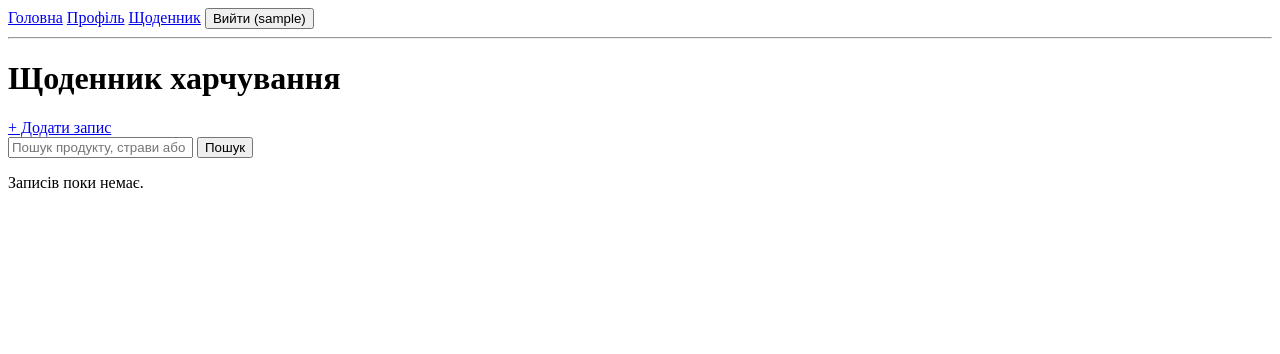
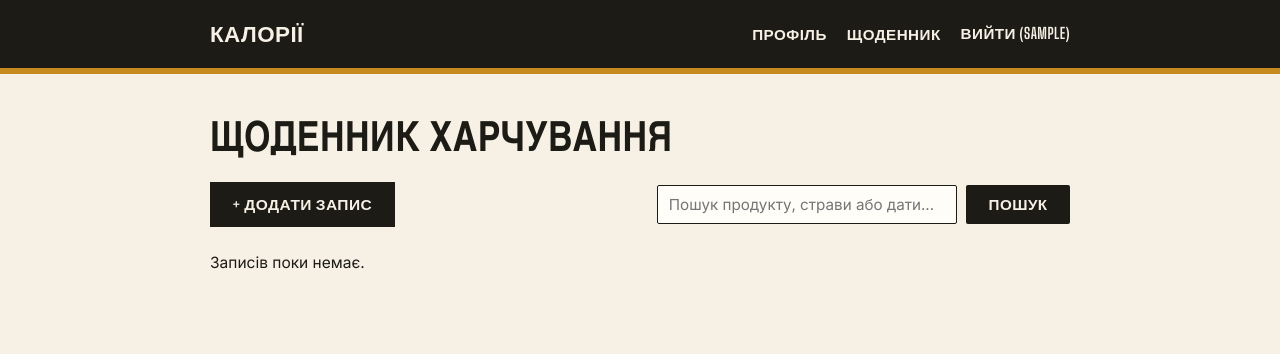
Before and after one commit to Makarrco/DjangoCoop, a Django app: page /diary/ in a window 1280 px wide. Shown: the top 354 px of the page. Run offline with Django 5.2, Linux system fonts and the light colour scheme; the visitor is signed in with stand-in values (Sample User, id 1); data that the repository does not hold is empty.

Commit message:
Search Fixed/ Design Done

```diff
--- a/blog/static/css/style.css
+++ b/blog/static/css/style.css
@@ -0,0 +1,402 @@
+/* =========================================================
+   Calorie Tracker — design system
+   Concept: nutrition-facts label aesthetic — thick black rules,
+   condensed bold numerals, dense information hierarchy, just
+   like the panel printed on a food package.
+   Palette: warm oat paper + near-black ink + spice accents.
+   Type: Big Shoulders Display (numerals/headings) / Inter (body)
+         / IBM Plex Mono (calorie figures, tabular data).
+   ========================================================= */
+
+@import url('https://fonts.googleapis.com/css2?family=Big+Shoulders+Display:wght@600;700;800&family=Inter:wght@400;500;600&family=IBM+Plex+Mono:wght@500;600&display=swap');
+
+:root {
+  --ink: #1c1b16;
+  --paper: #f6f1e4;
+  --paper-alt: #efe8d6;
+  --white: #fffdf8;
+
+  --mustard: #c68a1f;
+  --mustard-dark: #96690f;
+  --tomato: #b8432e;
+  --tomato-bg: #f3e0da;
+  --sage: #5c7a52;
+  --sage-bg: #e3e9db;
+
+  --line: #1c1b16;
+  --line-soft: #c9c0a8;
+
+  --radius: 2px;
+}
+
+* { box-sizing: border-box; }
+
+html { scroll-behavior: smooth; }
+
+@media (prefers-reduced-motion: reduce) {
+  html { scroll-behavior: auto; }
+  *, *::before, *::after { animation-duration: 0.01ms !important; transition-duration: 0.01ms !important; }
+}
+
+body {
+  margin: 0;
+  background: var(--paper);
+  color: var(--ink);
+  font-family: 'Inter', -apple-system, BlinkMacSystemFont, sans-serif;
+  font-size: 15.5px;
+  line-height: 1.6;
+  -webkit-font-smoothing: antialiased;
+}
+
+h1, h2, h3, .display {
+  font-family: 'Big Shoulders Display', 'Arial Narrow', sans-serif;
+  font-weight: 800;
+  text-transform: uppercase;
+  letter-spacing: 0.01em;
+  color: var(--ink);
+  margin: 0 0 0.3em;
+  line-height: 1.05;
+}
+
+h1 { font-size: 2.6rem; }
+h2 { font-size: 1.7rem; border-bottom: 3px solid var(--line); padding-bottom: 0.2em; }
+h3 { font-size: 1.2rem; }
+
+a {
+  color: var(--mustard-dark);
+  text-decoration: none;
+  border-bottom: 1px solid currentColor;
+}
+a:hover { color: var(--tomato); }
+
+p { max-width: 62ch; }
+
+/* --- Layout shell --- */
+
+.site-header {
+  background: var(--ink);
+  color: var(--paper);
+  border-bottom: 6px solid var(--mustard);
+}
+
+.site-nav {
+  max-width: 900px;
+  margin: 0 auto;
+  padding: 1rem 1.25rem;
+  display: flex;
+  align-items: center;
+  justify-content: space-between;
+  gap: 1rem;
+  flex-wrap: wrap;
+}
+
+.site-nav a {
+  color: var(--paper);
+  border-bottom: none;
+  font-family: 'Big Shoulders Display', sans-serif;
+  font-weight: 700;
+  text-transform: uppercase;
+  letter-spacing: 0.03em;
+  font-size: 0.95rem;
+}
+.site-nav a:hover { color: var(--mustard); }
+
+.site-nav .brand {
+  font-family: 'Big Shoulders Display', sans-serif;
+  font-weight: 800;
+  font-size: 1.4rem;
+  text-transform: uppercase;
+  letter-spacing: 0.02em;
+  color: var(--paper);
+  border-bottom: none;
+}
+
+.site-nav__links { display: flex; gap: 1.25rem; align-items: center; flex-wrap: wrap; }
+
+.site-nav button {
+  background: none;
+  border: none;
+  color: var(--paper);
+  font-family: 'Big Shoulders Display', sans-serif;
+  font-weight: 700;
+  text-transform: uppercase;
+  letter-spacing: 0.03em;
+  font-size: 0.95rem;
+  cursor: pointer;
+  padding: 0;
+}
+.site-nav button:hover { color: var(--mustard); }
+
+main {
+  max-width: 900px;
+  margin: 0 auto;
+  padding: 2.5rem 1.25rem 4rem;
+}
+
+/* --- Signature component: nutrition-facts panel --- */
+
+.facts-panel {
+  background: var(--white);
+  border: 2px solid var(--line);
+  border-top: 10px solid var(--line);
+  padding: 1.25rem 1.5rem 1.5rem;
+  max-width: 420px;
+  margin: 1.5rem 0;
+}
+
+.facts-panel__title {
+  font-family: 'Big Shoulders Display', sans-serif;
+  font-weight: 800;
+  font-size: 2rem;
+  text-transform: uppercase;
+  border-bottom: 8px solid var(--line);
+  padding-bottom: 0.35rem;
+  margin-bottom: 0.5rem;
+}
+
+.facts-panel__row {
+  display: flex;
+  justify-content: space-between;
+  align-items: baseline;
+  border-bottom: 1px solid var(--line-soft);
+  padding: 0.45rem 0;
+  font-size: 0.95rem;
+}
+.facts-panel__row:last-child { border-bottom: none; }
+
+.facts-panel__row strong {
+  font-family: 'Big Shoulders Display', sans-serif;
+  font-weight: 700;
+  text-transform: uppercase;
+  letter-spacing: 0.01em;
+}
+
+.facts-panel__value {
+  font-family: 'IBM Plex Mono', monospace;
+  font-weight: 600;
+  font-variant-numeric: tabular-nums;
+}
+
+.facts-panel__big {
+  font-family: 'Big Shoulders Display', sans-serif;
+  font-weight: 800;
+  font-size: 3.2rem;
+  line-height: 1;
+  font-variant-numeric: tabular-nums;
+}
+
+.facts-panel__thick-rule {
+  border: none;
+  border-top: 8px solid var(--line);
+  margin: 0.6rem 0;
+}
+.facts-panel__thin-rule {
+  border: none;
+  border-top: 1px solid var(--line-soft);
+  margin: 0.5rem 0;
+}
+
+/* ===== Diary toolbar ===== */
+
+.diary-toolbar{
+    display:flex;
+    justify-content:space-between;
+    align-items:center;
+    gap:1rem;
+    margin:1.5rem 0;
+    flex-wrap:wrap;
+}
+
+.add-entry-btn{
+    display:inline-flex;
+    align-items:center;
+    justify-content:center;
+    background:var(--ink);
+    color:var(--paper);
+    padding:.65rem 1.4rem;
+    font-family:'Big Shoulders Display', sans-serif;
+    font-weight:700;
+    text-transform:uppercase;
+    letter-spacing:.03em;
+    border:none;
+    text-decoration:none;
+}
+
+.add-entry-btn:hover{
+    background:var(--mustard-dark);
+    color:var(--paper);
+}
+
+.search-form{
+    display:flex;
+    flex-direction:row;
+    align-items:center;
+    gap:.6rem;
+    margin:0;
+    max-width:none;
+}
+
+.search-form input{
+    width:300px;
+    margin:0;
+}
+
+.search-form button{
+    white-space:nowrap;
+}
+
+@media (max-width:640px){
+
+    .diary-toolbar{
+        flex-direction:column;
+        align-items:stretch;
+    }
+
+    .search-form{
+        width:100%;
+    }
+
+    .search-form input{
+        width:100%;
+    }
+}
+
+/* --- Progress bar (daily value style) --- */
+
+.progress-track {
+  background: var(--paper-alt);
+  border: 1px solid var(--line);
+  height: 22px;
+  position: relative;
+  margin: 0.4rem 0 0.2rem;
+}
+.progress-fill {
+  background: var(--sage);
+  height: 100%;
+  transition: width 0.3s ease;
+}
+.progress-fill.is-over { background: var(--tomato); }
+.progress-label {
+  font-family: 'IBM Plex Mono', monospace;
+  font-size: 0.85rem;
+  font-weight: 600;
+}
+
+/* --- Cards / lists --- */
+
+.card {
+  background: var(--white);
+  border: 1px solid var(--line-soft);
+  border-left: 6px solid var(--mustard);
+  padding: 1rem 1.25rem;
+  margin-bottom: 0.75rem;
+}
+
+table {
+  width: 100%;
+  border-collapse: collapse;
+  margin: 1.25rem 0;
+  background: var(--white);
+}
+th, td {
+  text-align: left;
+  padding: 0.6rem 0.75rem;
+  border-bottom: 1px solid var(--line-soft);
+  font-size: 0.92rem;
+}
+th {
+  font-family: 'Big Shoulders Display', sans-serif;
+  font-weight: 700;
+  text-transform: uppercase;
+  letter-spacing: 0.02em;
+  border-bottom: 3px solid var(--line);
+  font-size: 0.85rem;
+}
+td:has(+ td) { font-family: 'IBM Plex Mono', monospace; }
+
+/* --- Forms --- */
+
+form { max-width: 480px; }
+
+form p { margin: 0 0 1rem; }
+
+label {
+  display: block;
+  font-family: 'Big Shoulders Display', sans-serif;
+  font-weight: 700;
+  text-transform: uppercase;
+  font-size: 0.85rem;
+  letter-spacing: 0.02em;
+  margin-bottom: 0.3rem;
+}
+
+input, select, textarea {
+  width: 100%;
+  padding: 0.55rem 0.7rem;
+  border: 1px solid var(--line);
+  background: var(--white);
+  font-family: 'Inter', sans-serif;
+  font-size: 0.95rem;
+  border-radius: var(--radius);
+}
+input:focus, select:focus, textarea:focus {
+  outline: 3px solid var(--mustard);
+  outline-offset: 1px;
+}
+
+button, input[type="submit"] {
+  background: var(--ink);
+  color: var(--paper);
+  border: none;
+  padding: 0.65rem 1.4rem;
+  font-family: 'Big Shoulders Display', sans-serif;
+  font-weight: 700;
+  text-transform: uppercase;
+  letter-spacing: 0.03em;
+  font-size: 0.95rem;
+  cursor: pointer;
+  border-radius: var(--radius);
+}
+button:hover, input[type="submit"]:hover { background: var(--mustard-dark); }
+button:focus-visible, input[type="submit"]:focus-visible {
+  outline: 3px solid var(--mustard);
+  outline-offset: 2px;
+}
+
+/* --- Alerts / warnings --- */
+
+.alert {
+  border: 1px solid var(--line);
+  border-left: 6px solid var(--tomato);
+  background: var(--tomato-bg);
+  padding: 0.75rem 1rem;
+  font-size: 0.9rem;
+  margin: 1rem 0;
+}
+.alert--safe {
+  border-left-color: var(--sage);
+  background: var(--sage-bg);
+}
+
+ul.messages {
+  list-style: none;
+  padding: 0;
+  margin: 0 0 1.5rem;
+}
+ul.messages li {
+  border: 1px solid var(--line);
+  border-left: 6px solid var(--mustard);
+  background: var(--white);
+  padding: 0.6rem 0.9rem;
+  margin-bottom: 0.5rem;
+  font-size: 0.9rem;
+}
+
+/* --- Responsive --- */
+
+@media (max-width: 640px) {
+  h1 { font-size: 2rem; }
+  .facts-panel { max-width: 100%; }
+  .site-nav { padding: 0.85rem 1rem; }
+  main { padding: 1.75rem 1rem 3rem; }
+}
--- a/blog/templates/base.html
+++ b/blog/templates/base.html
@@ -1,12 +1,17 @@
+{% load static %}
 <!DOCTYPE html>
 <html lang="uk">
 <head>
     <meta charset="UTF-8">
+    <meta name="viewport" content="width=device-width, initial-scale=1">
     <title>{% block title %}Підрахунок калорій{% endblock %}</title>
+    <link rel="stylesheet" href="{% static 'css/style.css' %}">
 </head>
 <body>
-    <nav>
-        <a href="{% url 'home' %}">Головна</a>
+    <header class="site-header">
+        <nav class="site-nav">
+            <a href="{% url 'home' %}" class="brand">Калорії</a>
+            <div class="site-nav__links">
                 {% if user.is_authenticated %}
                     <a href="{% url 'profile' %}">Профіль</a>
                     <a href="{% url 'diary' %}">Щоденник</a>
@@ -18,19 +23,19 @@
                     <a href="{% url 'login' %}">Увійти</a>
                     <a href="{% url 'register' %}">Реєстрація</a>
                 {% endif %}
+            </div>
         </nav>
+    </header>
 
-    <hr>
-
+    <main>
         {% if messages %}
-        <ul>
+            <ul class="messages">
             {% for message in messages %}
                 <li>{{ message }}</li>
             {% endfor %}
             </ul>
         {% endif %}
 
-    <main>
         {% block content %}{% endblock %}
     </main>
 </body>
--- a/blog/templates/diary/diary.html
+++ b/blog/templates/diary/diary.html
@@ -4,11 +4,12 @@
 {% block content %}
 <h1>Щоденник харчування</h1>
 
+<div class="diary-toolbar">
+    <a href="{% url 'diary_add' %}" class="add-entry-btn">
+        + Додати запис
+    </a>
 
-
-<div class="search-bar">
-    <a href="{% url 'diary_add' %}">+ Додати запис</a>
-    <form method="GET">
+    <form method="GET" class="search-form">
         <input
             type="text"
             name="q"
@@ -19,14 +20,10 @@
     </form>
 </div>
 
-{% if norm.calories %}
-    <p>Денна норма: <strong>{{ norm.calories }} ккал</strong></p>
-{% endif %}
-
 {% if not entries %}
     <p>Записів поки немає.</p>
 {% else %}
-    <table border="1" cellpadding="6">
+    <table>
         <thead>
             <tr>
                 <th>Дата</th>
@@ -43,25 +40,25 @@
                 <td>{{ entry.product|default:entry.dish }}</td>
                 <td>{{ entry.amount_grams }}</td>
                 <td>{{ entry.calories }}</td>
-                <td>
-                    <a href="{% url 'diary_delete' entry.pk %}">Видалити</a>
-                </td>
+                <td><a href="{% url 'diary_delete' entry.pk %}">Видалити</a></td>
             </tr>
         {% endfor %}
         </tbody>
     </table>
 
     <h2>Підсумки за день</h2>
-    <ul>
     {% for date, total in daily_totals.items %}
-        <li>
-            {{ date }}: {{ total }} ккал
+        <div class="card">
+            <strong>{{ date }}</strong> — {{ total }} ккал
             {% if norm.calories %}
                 з {{ norm.calories }} ккал
-                ({% widthratio total norm.calories 100 %}%)
+                <div class="progress-track">
+                    <div class="progress-fill{% if total > norm.calories %} is-over{% endif %}"
+                         style="width: {% widthratio total norm.calories 100 %}%; max-width: 100%;"></div>
+                </div>
+                <span class="progress-label">{% widthratio total norm.calories 100 %}% від норми</span>
             {% endif %}
-        </li>
+        </div>
     {% endfor %}
-    </ul>
 {% endif %}
 {% endblock %}
--- a/blog/views.py
+++ b/blog/views.py
@@ -41,7 +41,16 @@ def profile_edit_view(request):
 
 @login_required
 def diary_view(request):
-    entries = DiaryEntry.objects.filter(user=request.user).select_related("product", "dish")
+    entries = DiaryEntry.objects.filter(
+        user=request.user
+    ).select_related("product", "dish")
+    q = request.GET.get("q")
+    if q:
+        entries = entries.filter(
+            Q(product__name__icontains=q) |
+            Q(dish__name__icontains=q) |
+            Q(date__icontains=q)
+        )
     daily_totals = {}
     for entry in entries:
         daily_totals.setdefault(entry.date, 0)
@@ -50,9 +59,14 @@ def diary_view(request):
     if hasattr(request.user, "profile"):
         norm = request.user.profile.calculate_daily_norm()
 
-    return render(request,
+    return render(
+        request,
         "diary/diary.html",
-        {"entries": entries, "daily_totals": daily_totals, "norm": norm},
+        {
+            "entries": entries,
+            "daily_totals": daily_totals,
+            "norm": norm,
+        },
     )
 @login_required
 def diary_add_view(request):
@@ -76,13 +90,7 @@ def diary_delete_view(request, pk):
         entry.delete()
         return redirect("diary")
     return render(request, "diary/diary_confirm_delete.html", {"entry": entry})
-@login_required
-def dairy_search(request):
-    diary = get_object_or_404(DiaryEntry, uer=request.user)
-    q= request.GET.get("q")
-    if q:
-        diary = diary.filter(Q(dish__name__icontains=q) | Q(created_at__name__icontains=q) | Q(product__name__icontains=q))
-    return render(request, "diary/diary.html", {"entries": diary})
+
 
 ####### Volodymur
 
```
Also changed, not shown: blog/templates/accounts/profile.html (+39 -20 lines), blog/Претензіі.txt (deleted, +0 -8 lines). Lines whose indentation alone changed are shown as unchanged.
